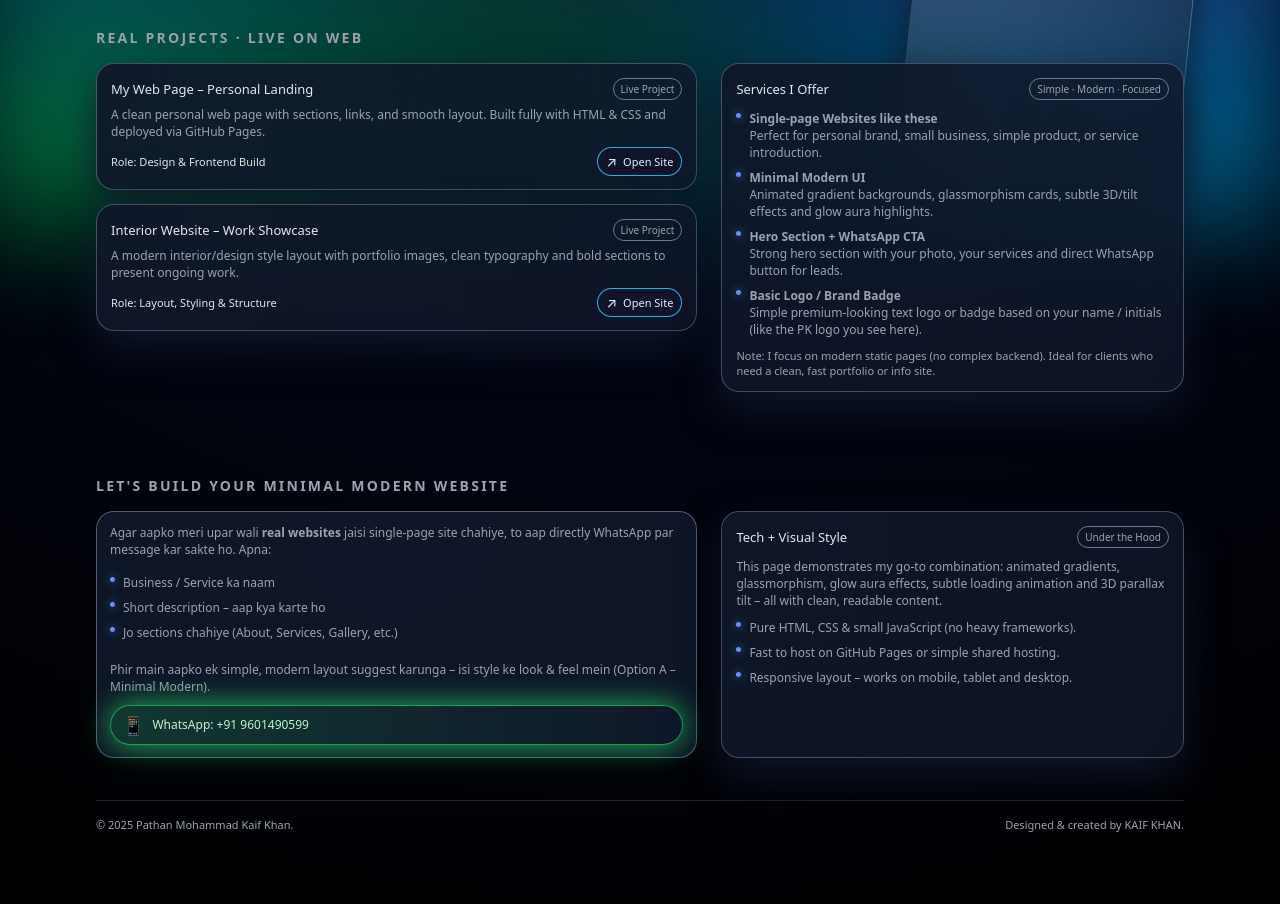
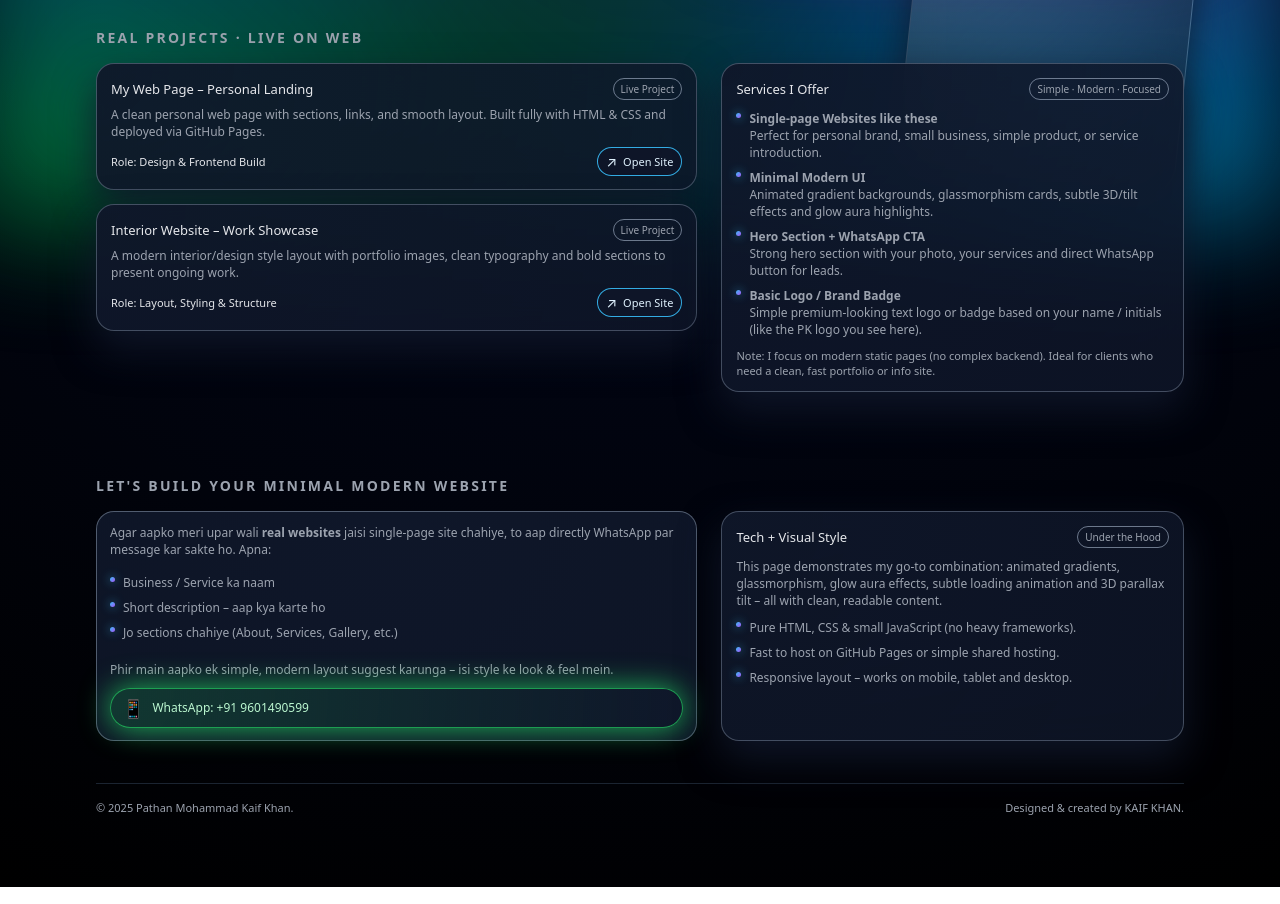
Before and after one commit to kaifkhan1087/KAIF-KHAN, a plain HTML site: page index.html in a window 1280 px wide. Shown: the part 597-1501 px from the top of the page. Drawn offline with Linux system fonts and the light colour scheme.

```diff
--- a/index.html
+++ b/index.html
@@ -1099,7 +1099,7 @@
           </ul>
           <p class="mini-note">
             Phir main aapko ek simple, modern layout suggest karunga – isi style
-            ke look &amp; feel mein (Option A – Minimal Modern).
+            ke look &amp; feel mein.
           </p>
 
           <a
```
